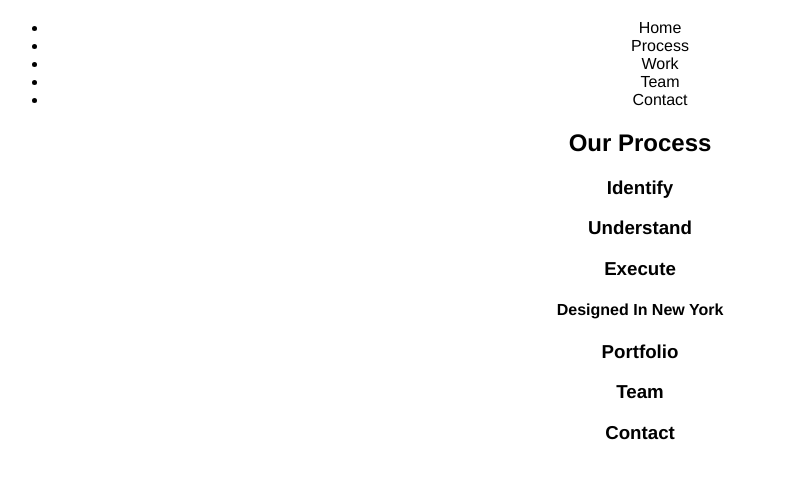
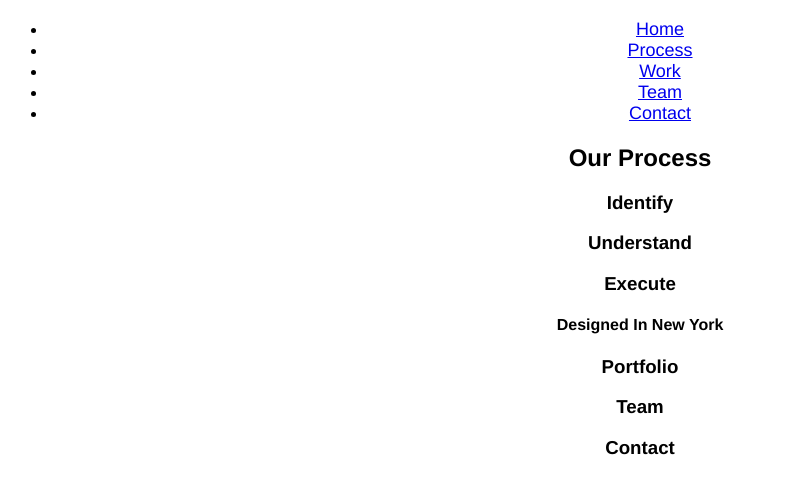
Before and after one commit to MikeTelesca/Broadway, a plain HTML site: page index.html in a window 1280 px wide. Shown: the part 61-554 px from the top of the page, without its empty margins (0-805 px from the left). Drawn offline with Linux system fonts and the light colour scheme.

Commit message:
ADD NAV ID LINKS

```diff
--- a/index.html
+++ b/index.html
@@ -6,18 +6,19 @@
     <title>Broadway Design</title>
   </head>
   <body>
-<h1>Broadway Design</h1>
+<h1 id="home">Broadway Design</h1>
 <nav>
   <ul>
-   <li>Home</li>
-   <li>Process</li>
-   <li>Work</li>
-   <li>Team</li>
-   <li>Contact</li>
+   <li><a href="#home">Home</a></li>
+   <li><a href="#process">Process</a></li>
+   <li><a href="#portfolio">Work</a></li>
+   <li><a href="#team">Team</a></li>
+   <li><a href="#contact">Contact</a></li>
   </ul>
 </nav>
 
-<h2>Our Process</h2>
+<div class="item">
+<h2 id="process">Our Process</h2>
 
 
 <h3>Identify</h3>
@@ -28,17 +29,18 @@
 
 <h3>Execute</h3>
 
+</div>
 
 <h4>Designed In New York</h4>
 
 
-<h3>Portfolio</h3>
+<h3 id="portfolio">Portfolio</h3>
 
 
-<h3>Team</h3>
+<h3 id="team">Team</h3>
 
 
-<h3>Contact</h3>
+<h3 id="contact">Contact</h3>
 
 
   </body>
--- a/resources/css/style.css
+++ b/resources/css/style.css
@@ -2,3 +2,8 @@ html {
   font-family: Helvetica;
   text-align: center;
 }
+
+nav {
+  text-align: center;
+  font-size: 18px;
+}
```
